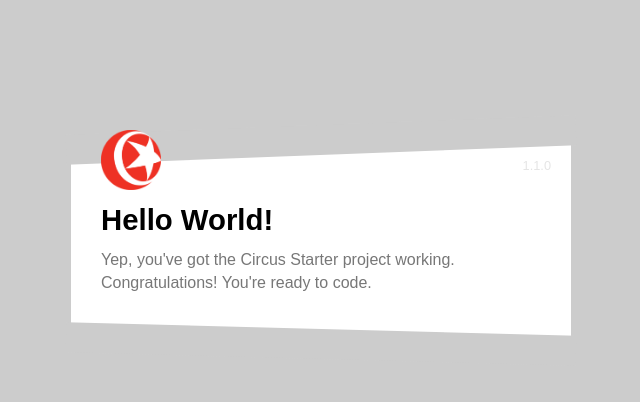
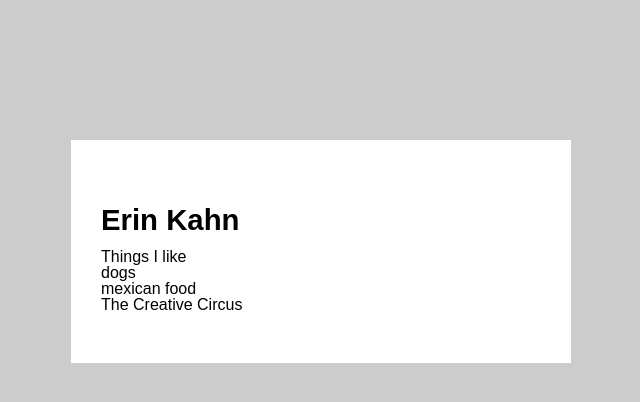
Before and after one commit to sailorlizz/wd3-week1-demo-2, a website: page index.html in a window 1280 px wide. Shown: the whole page, without its empty margins (319-959 px from the left). Drawn offline with Linux system fonts and the light colour scheme.

Commit message:
added content

```diff
--- a/index.html
+++ b/index.html
@@ -13,13 +13,13 @@
 	<body>
 
 		<div class="content">
-			<div class="top-angle"></div>
-			<img class="logo" src="assets/img/logo.png">
-			<h1>Hello World!</h1>
-			<p>Yep, you've got the Circus Starter project working.</p>
-			<p>Congratulations! You're ready to code.</p>
-			<code>1.1.0</code>
-			<div class="bottom-angle"></div>
+			<h1>Erin Kahn</h1>
+			<h3>Things I like</h3>
+			<ul>
+				<li>dogs</li>
+				<li>mexican food</li>
+				<li>The Creative Circus</li>
+			</ul>
 		</div>
 
 
```
